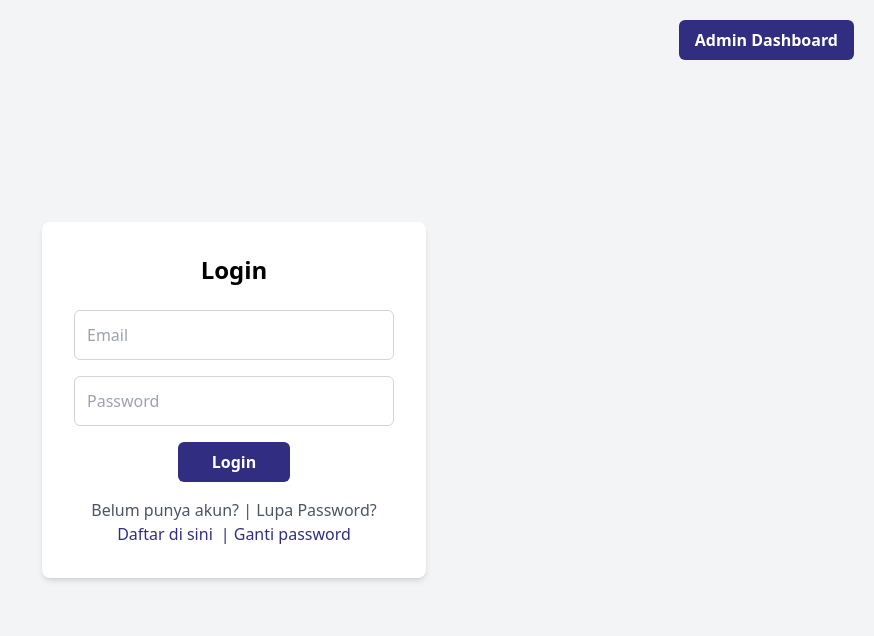
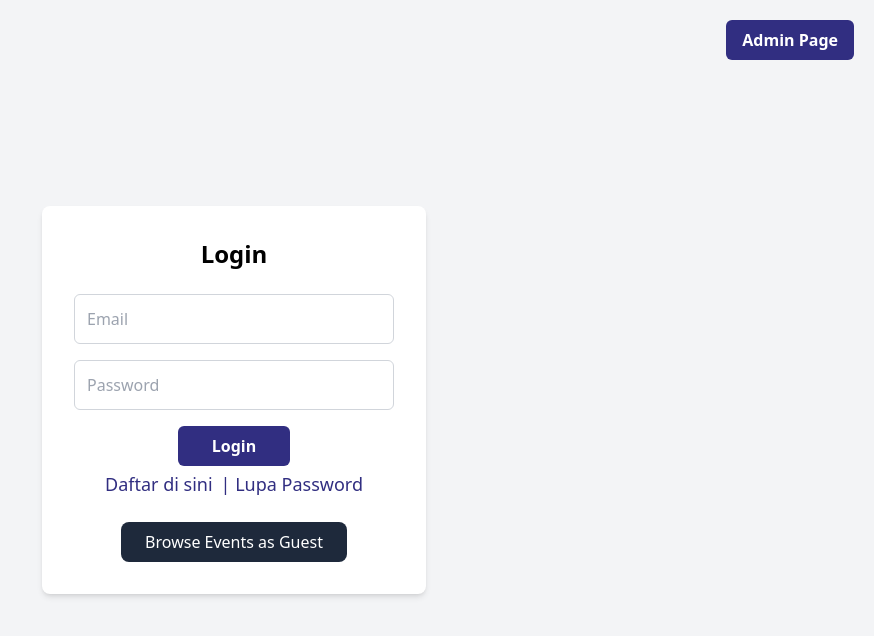
Before and after one commit to Kairose8/UTS-Webpro-Lec, a PHP site: page /login/login.php in a window 1280 px wide. Shown: the top 636 px of the page, without its empty margins (406-1280 px from the left). Run offline with PHP 8.4, Linux system fonts and the light colour scheme; some libraries are stand-ins or nearby versions.

Commit message:
touch up login sign up

```diff
--- a/admin-dashboard/admin-dashboard-index.php
+++ b/admin-dashboard/admin-dashboard-index.php
@@ -180,14 +180,11 @@ $pastEvents = $pastStmt->fetchAll(PDO::FETCH_ASSOC);
 
     <!-- Main Content -->
     <div id="main-content" class="transition-all duration-300 ml-0 pl-0">
-        <header class="flex justify-between items-center p-4 bg-white shadow">
-            <h1 class="text-2xl font-bold ml-7">Admin Dashboard</h1>
             <button id="toggle-sidebar" onclick="toggleSidebar()" class="top-5 left-4 z-30 absolute">
                 <svg class="w-6 h-6" fill="none" stroke="currentColor" viewBox="0 0 24 24" xmlns="http://www.w3.org/2000/svg">
                     <path stroke-linecap="round" stroke-linejoin="round" stroke-width="2" d="M4 6h16M4 12h16m-7 6h7"></path>
                 </svg>
             </button>
-        </header>
 
         <!-- Search Bar (Centered in Main Content) -->
         <div class="flex justify-center my-8">
--- a/index1.php
+++ b/index.php
@@ -135,7 +135,7 @@ $upcomingEvents = $upcomingStmt->fetchAll(PDO::FETCH_ASSOC);
             <?php if (count($upcomingEvents) > 0): ?>
                 <?php foreach ($upcomingEvents as $event): ?>
                     <a href="./event-registration/event-registration.php?id_event=<?= htmlspecialchars($event['id_event']) ?>" class="bg-white shadow p-4 rounded relative group hover:bg-gray-100 transition">
-                        <img src="<?= htmlspecialchars($event['banner']) ?>" alt="Event Banner" class="w-full h-40 object-cover mb-4">
+                        <img src="<?= htmlspecialchars(ltrim($event['banner'], './')) ?>" alt="Event Banner" class="w-full h-40 object-cover mb-4">
                         <h3 class="text-xl font-bold"><?= htmlspecialchars($event['nama_event']) ?></h3>
                         <p><?= htmlspecialchars($event['tanggal']) ?></p>
                         <p><?= htmlspecialchars($event['lokasi']) ?></p>
@@ -159,7 +159,7 @@ $upcomingEvents = $upcomingStmt->fetchAll(PDO::FETCH_ASSOC);
             const startDate = document.getElementById('start-date').value;
             const endDate = document.getElementById('end-date').value;
             const searchQuery = document.getElementById('search').value;
-            let url = 'index1.php?';
+            let url = 'index.php?';
             if (locationFilter) {
                 url += 'location=' + encodeURIComponent(locationFilter) + '&';
             }
@@ -175,7 +175,7 @@ $upcomingEvents = $upcomingStmt->fetchAll(PDO::FETCH_ASSOC);
             window.location.href = url;
         }
         function resetFilters() {
-            window.location.href = 'index1.php';
+            window.location.href = 'index.php';
         }
     </script>
 </body>
--- a/login/admin_login_process.php
+++ b/login/admin_login_process.php
@@ -19,7 +19,7 @@ if ($user) {
     if (password_verify($password, $user['password'])) {
         $_SESSION['user_id'] = $user['id'];
         $_SESSION['username'] = $user['username'];
-        header("Location: admin-dashboard-index.php");
+        header("Location: ../admin-dashboard/admin-dashboard-index.php");
         exit;
     } else {
         echo "Invalid Password.";
--- a/login/login.php
+++ b/login/login.php
@@ -18,7 +18,7 @@
 </head>
 <body class="bg-gray-100 flex items-center justify-center h-screen">
     <a href="admin_login.php" class="absolute top-5 right-5 bg-indigo-900 hover:bg-indigo-800 text-white font-bold py-2 px-4 rounded-md">
-        Admin Dashboard
+        Admin Page
     </a>
     <main class="bg-white p-8 rounded-lg shadow-md w-full max-w-sm">
         <p class="text-2xl font-bold text-center mb-6">Login</p>
@@ -39,10 +39,17 @@
                 <button type="submit" class="bg-indigo-900 hover:bg-indigo-800 w-28 text-white font-bold py-2 px-4 rounded-md focus:outline-none focus:ring-2 focus:ring-blue-500">Login</button>
             </div>
         </form>
-        <p class="text-center text-gray-600">Belum punya akun? | Lupa Password?</p>
-        <div class="flex justify-center">
+        <div class="flex justify-center text-lg -mt-3">
             <a href="signup.php" class="text-indigo-900 hover:cursor-pointer pr-2">Daftar di sini</a>
-            <a href="forget_password.php" class="text-indigo-900 hover:cursor-pointer">| Ganti password</a>
+            <a href="forget_password.php" class="text-indigo-900 hover:cursor-pointer">| Lupa Password</a>
+        </div>
+        <div class="flex justify-center mt-6">
+            <form action="../index.php" method="GET">
+                <button type="submit"
+                        class="bg-slate-800 text-white px-6 py-2 rounded-lg hover:bg-slate-700 transition duration-300">
+                    Browse Events as Guest
+                </button>
+            </form>
         </div>
     </main>
 </body>
--- a/login/login_process.php
+++ b/login/login_process.php
@@ -17,10 +17,10 @@ if ($_SERVER['REQUEST_METHOD'] === 'POST') {
         if ($user && password_verify($password, $user['password'])) { // Assuming password is hashed
             // Start a session and set user data
             session_start();
-            $_SESSION['user_id'] = $user['id']; // Assuming you have an 'id' field
+            $_SESSION['id_user'] = $user['id']; // Assuming you have an 'id' field
 
             // Redirect to the event browsing page
-            header('Location: ../event-browsing/event-browsing.php'); // Adjusted path to the correct event-browsing page
+            header('Location: ../index.php'); // Adjusted path to the correct event-browsing page
             exit;
         } else {
             // Redirect to login page with error message
--- a/login/signup.php
+++ b/login/signup.php
@@ -43,8 +43,7 @@ session_start(); // Start the session
                 <button type="submit" class="bg-indigo-900 hover:bg-indigo-800 w-28 text-white font-bold py-2 px-4 rounded-md focus:outline-none focus:ring-2 focus:ring-blue-500">Sign Up</button>
             </div>
         </form>
-        <p class="text-center text-gray-600">Sudah punya akun? | Lupa Password?</p>
-        <div class="flex justify-center">
+        <div class="flex justify-center text-lg">
             <a href="login.php" class="text-indigo-900 hover:cursor-pointer pr-2">Login di sini</a>
             <a href="forget_password.php" class="text-indigo-900 hover:cursor-pointer">| Ganti password</a>
         </div>
--- a/login/signup_process.php
+++ b/login/signup_process.php
@@ -12,7 +12,7 @@ if ($_SERVER['REQUEST_METHOD'] === 'POST') {
     $favorite = $_POST['favorite'];
 
     // Check if a profile picture was uploaded
-    $profilePic = 'assets/default-profile-picture.jpg'; // Default profile picture
+    $profilePic = '../assets/default-profile-picture.jpg'; // Default profile picture
     if (isset($_FILES['profilepic']) && $_FILES['profilepic']['error'] == UPLOAD_ERR_OK) {
         $fileTmpPath = $_FILES['profilepic']['tmp_name'];
         $fileName = $_FILES['profilepic']['name'];
--- a/navbar/navbar-admin.php
+++ b/navbar/navbar-admin.php
@@ -9,13 +9,16 @@
 <body>
 
 <!-- Admin Navbar -->
-<nav class="bg-gray-800 p-4 shadow-md flex justify-around items-center">
+<nav class="bg-gray-700 p-4 shadow-md flex justify-around items-center">
     <!-- Left side: Website Logo and Name -->
     <div class="flex items-center">
         <a href="../admin-dashboard/admin-dashboard-index.php" class="flex items-center">
             <img src="../assets/logo.png" alt="Website Logo" class="h-10 w-10 mt-3.5">
             <span class="ml-2 text-white font-bold text-2xl">Eventure</span>
         </a>
+    </div>
+    <div>
+        <h1 class="text-2xl font-bold ml-7 text-white">Admin Dashboard</h1>
     </div>
 
     <!-- Right side: Admin Greeting -->
--- a/navbar/navbar-user.php
+++ b/navbar/navbar-user.php
@@ -34,7 +34,7 @@ if ($isLoggedIn) {
                 Logout
             </a>
         <?php else: ?>
-            <a href="../login/login.php" class="ml-5 bg-blue-600 text-white px-4 py-2 rounded-lg hover:bg-blue-700 transition">
+            <a href="./login/login.php" class="ml-5 bg-blue-600 text-white px-4 py-2 rounded-lg hover:bg-blue-700 transition">
                 Login
             </a>
         <?php endif; ?>
```
